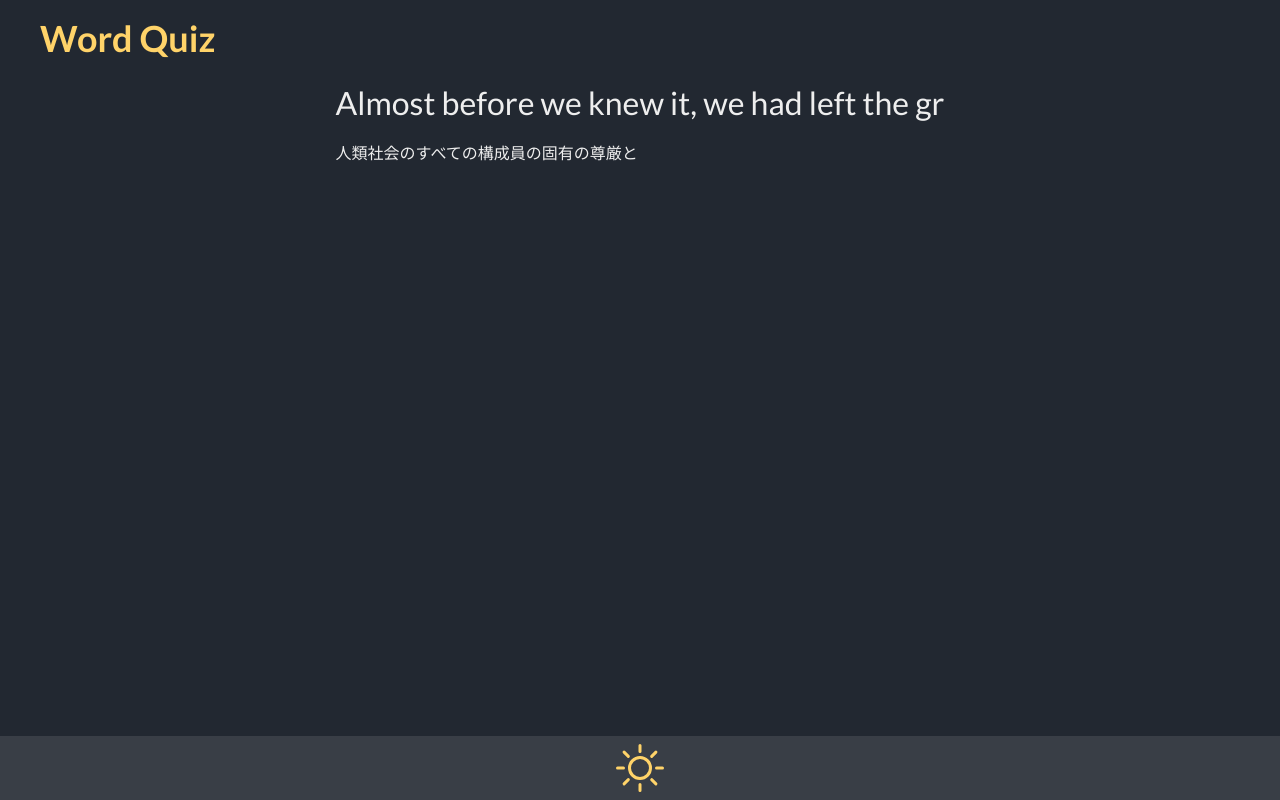
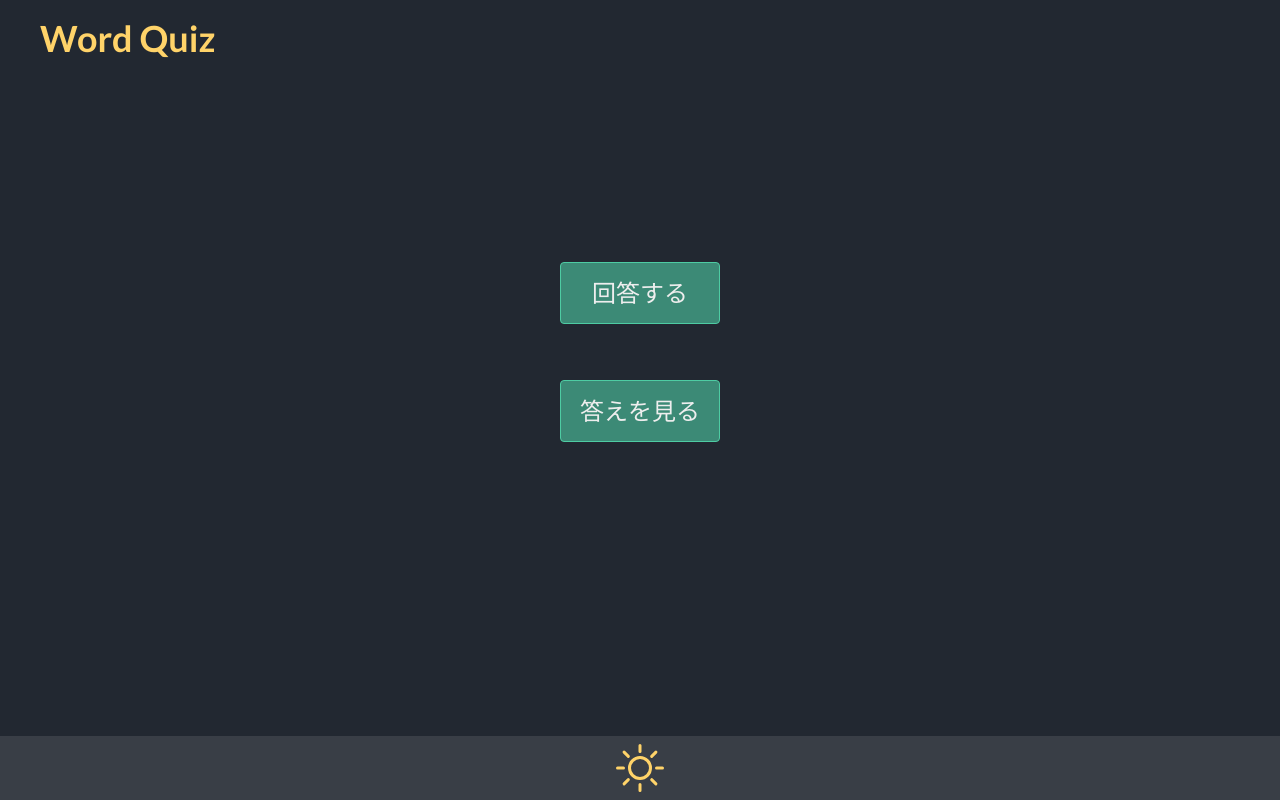
Before and after one commit to nus3/word-quiz, a Next.js app: page / in a window 1280 px wide. Built offline with nearby package versions, Linux system fonts and the light colour scheme.

Commit message:
:sparkles: Add index content

```diff
--- /dev/null
+++ b/src/components/IndexContent/hook.ts
@@ -0,0 +1,14 @@
+import { IndexContentProps } from 'components/IndexContent'
+import { IndexContentPresenterProps } from 'components/IndexContent/presenter'
+
+type Params = IndexContentProps
+
+export const useIndexContentContainer = ({
+  onClickAnswers,
+  onClickQuiz,
+}: Params): IndexContentPresenterProps => {
+  return {
+    onClickAnswers,
+    onClickQuiz,
+  }
+}
--- /dev/null
+++ b/src/components/IndexContent/index.tsx
@@ -0,0 +1,17 @@
+import { FC } from 'react'
+
+import { useIndexContentContainer } from 'components/IndexContent/hook'
+import { IndexContentPresenter } from 'components/IndexContent/presenter'
+
+export type IndexContentProps = {
+  onClickQuiz: () => void
+  onClickAnswers: () => void
+}
+
+export const IndexContent: FC<IndexContentProps> = ({
+  onClickAnswers,
+  onClickQuiz,
+}) => {
+  const props = useIndexContentContainer({ onClickQuiz, onClickAnswers })
+  return <IndexContentPresenter {...props} />
+}
--- /dev/null
+++ b/src/components/IndexContent/presenter.tsx
@@ -0,0 +1,22 @@
+import { FC } from 'react'
+
+import { Button } from 'components/Button'
+
+import styles from './styles.module.css'
+
+export type IndexContentPresenterProps = {
+  onClickQuiz: () => void
+  onClickAnswers: () => void
+}
+
+export const IndexContentPresenter: FC<IndexContentPresenterProps> = ({
+  onClickAnswers,
+  onClickQuiz,
+}) => {
+  return (
+    <section className={styles.wrap}>
+      <Button label="回答する" onClick={onClickQuiz} />
+      <Button label="答えを見る" onClick={onClickAnswers} />
+    </section>
+  )
+}
--- /dev/null
+++ b/src/components/IndexContent/styles.module.css
@@ -0,0 +1,3 @@
+.wrap {
+  @apply flex flex-col gap-14 items-center justify-center h-full text-2xl;
+}
--- /dev/null
+++ b/src/pages/answers.tsx
@@ -0,0 +1,16 @@
+import { NextPage } from 'next'
+
+import { Layout } from 'components/Layout'
+
+const IndexPage: NextPage = () => {
+  return (
+    <Layout>
+      <div>
+        <h1>Almost before we knew it, we had left the gr</h1>
+        <h2>人類社会のすべての構成員の固有の尊厳と</h2>
+      </div>
+    </Layout>
+  )
+}
+
+export default IndexPage
--- a/src/pages/index.tsx
+++ b/src/pages/index.tsx
@@ -1,14 +1,20 @@
 import { NextPage } from 'next'
+import { useRouter } from 'next/router'
 
+import { IndexContent } from 'components/IndexContent'
 import { Layout } from 'components/Layout'
 
 const IndexPage: NextPage = () => {
+  const { push } = useRouter()
+
+  const handleQuiz = () => undefined
+  const handleAnswers = () => {
+    push('/answers')
+  }
+
   return (
     <Layout>
-      <div>
-        <h1>Almost before we knew it, we had left the gr</h1>
-        <h2>人類社会のすべての構成員の固有の尊厳と</h2>
-      </div>
+      <IndexContent onClickAnswers={handleAnswers} onClickQuiz={handleQuiz} />
     </Layout>
   )
 }
```
